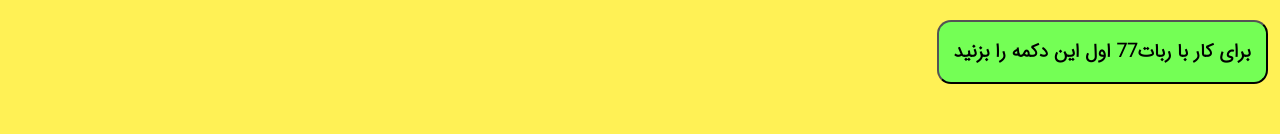
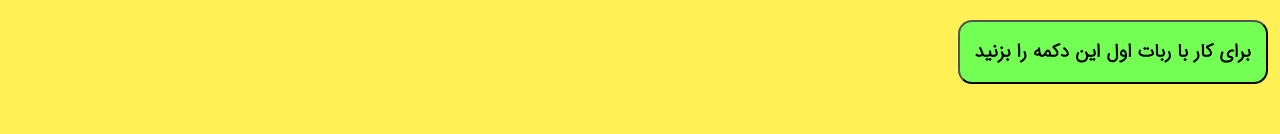
Before and after one commit to Abolfazleyaghoobi/eeeeyuzl, a website: page public/index.html in a window 1280 px wide. Shown: the part 193-327 px from the top of the page. Drawn offline with Linux system fonts and the light colour scheme.

Commit message:
Update index.html

```diff
--- a/public/index.html
+++ b/public/index.html
@@ -67,7 +67,7 @@ p{
         <br/>
         پس اگه این صفحه مورد پسند شما نبود از شما عذر خواهی میکنیم🙏
     </p>
-    <button class="send ali" id="startBtn">برای کار با ربات77 اول این دکمه را بزنید </button>
+    <button class="send ali" id="startBtn">برای کار با ربات اول این دکمه را بزنید </button>
 
    </div>
 <div class="main">
```
